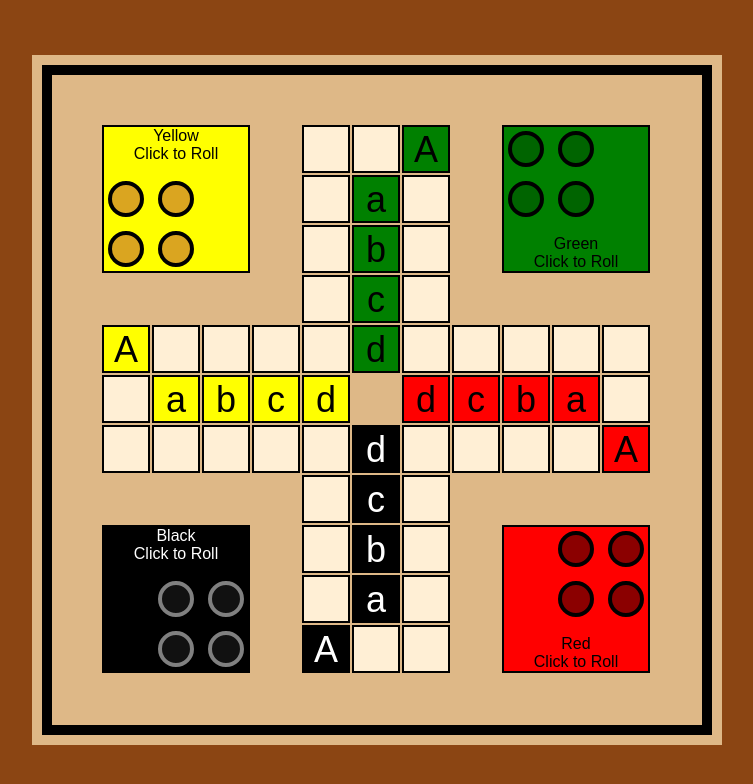
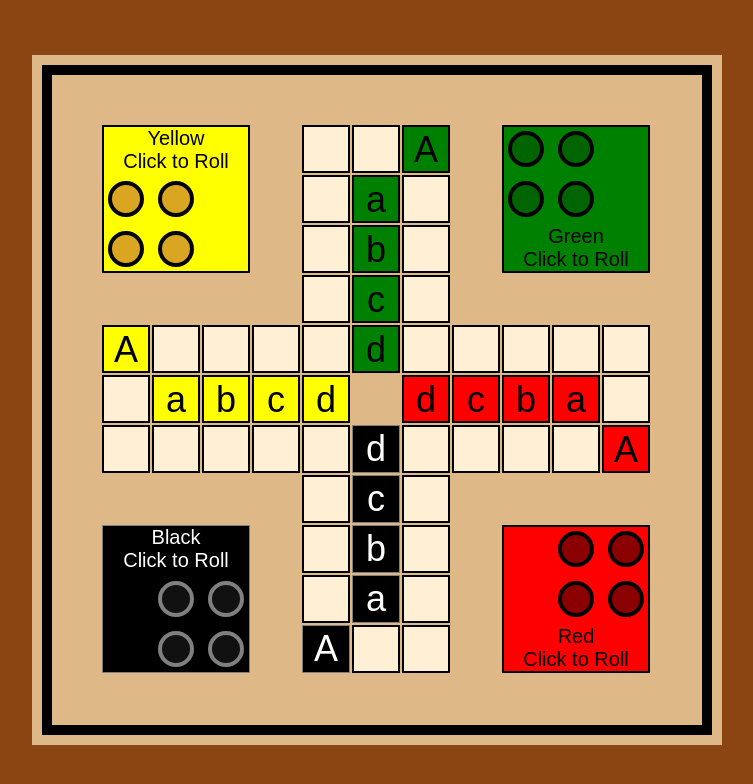
Before and after one commit to mikebrucker/why-you-heff-to-be-mad, a React (Create React App) app: page / in a window 1280 px wide. Shown: the top 784 px of the page, without its empty margins (263-1016 px from the left). Built offline with nearby package versions, Linux system fonts and the light colour scheme.

Commit message:
progress

```diff
--- a/src/components/BoardSpace.tsx
+++ b/src/components/BoardSpace.tsx
@@ -29,13 +29,13 @@ export default class BoardSpace extends Component<IBoardSpace, {}> {
         : { position: "absolute", top: `-9999px`, left: `-9999px` };
 
     const startSpotColor =
-      red === 1
+      red === 1 || red > 40
         ? "red"
-        : black === 1
+        : black === 1 || black > 40
         ? "black"
-        : yellow === 1
+        : yellow === 1 || yellow > 40
         ? "yellow"
-        : green === 1
+        : green === 1 || green > 40
         ? "green"
         : "papayawhip";
 
--- a/src/components/Piece.tsx
+++ b/src/components/Piece.tsx
@@ -5,7 +5,6 @@ import { ICoordinates } from "./Player";
 
 interface IPiece {
   color: string;
-  boardSpace: number;
   coordinates: ICoordinates;
   onClick: (e: any) => void;
 }
@@ -13,7 +12,6 @@ interface IPiece {
 export default class Piece extends Component<IPiece, IPiece> {
   public state = {
     color: this.props.color,
-    boardSpace: this.props.boardSpace,
     coordinates: this.props.coordinates,
     onClick: this.props.onClick
   };
@@ -47,7 +45,7 @@ export default class Piece extends Component<IPiece, IPiece> {
         onClick={this.props.onClick}
         className={`Piece ${color}-piece`}
         style={style}
-      ></div>
+      />
     );
   }
 }
--- a/src/components/Player.tsx
+++ b/src/components/Player.tsx
@@ -29,10 +29,11 @@ interface IPlayerState {
   readonly coordinates: ICoordinates;
   readonly boardSpaces: Array<JSX.Element>;
   readonly color: string;
-  roll: number;
+  roll: Array<number>;
   turn: boolean;
   allowedToRoll: boolean;
   allowedToMove: boolean;
+  ableToMove: boolean;
   initMove: boolean;
   p1: IPlayerPiece;
   p2: IPlayerPiece;
@@ -45,10 +46,11 @@ export default class Player extends Component<IPlayerProps, IPlayerState> {
     boardSpaces: this.props.boardSpaces,
     coordinates: { x: 0, y: 0 },
     color: this.props.color,
-    roll: 0,
+    roll: [],
     turn: true,
     allowedToRoll: true,
     allowedToMove: false,
+    ableToMove: false,
     initMove: false,
     p1: {
       coordinates: { x: 0, y: 0 },
@@ -73,6 +75,198 @@ export default class Player extends Component<IPlayerProps, IPlayerState> {
       default: { x: 0, y: 0 },
       boardSpace: 0,
       home: false
+    }
+  };
+
+  private makePieceGoHome = (myColor: string, index: keyof IPlayerState) => {
+    const piece: IPlayerPiece = this.state[index] as IPlayerPiece;
+    if (piece.coordinates !== piece.default) {
+      const updatePiece: IPlayerPiece = {
+        ...piece,
+        coordinates: piece.default,
+        boardSpace: 0
+      };
+      this.setState(({ [index]: updatePiece } as {}) as IPlayerState);
+    }
+  };
+
+  private rollDie = (numberOfRolls: number): Array<number> => {
+    const rolls = [];
+    for (let i = 0; i < numberOfRolls; i++) {
+      rolls.push(Math.ceil(Math.random() * 6));
+    }
+    return rolls;
+  };
+
+  private moveToNextSpace = (piece: IPlayerPiece, roll?: number) => {
+    const { color, boardSpaces } = this.state;
+    const newRoll = roll ? roll - 1 : 0;
+    const boardSpace = piece.boardSpace + 1;
+    const nextSpace = boardSpaces.filter(
+      space => space.props[color] === boardSpace
+    )[0];
+    const finalSpace = nextSpace.props.black
+      ? nextSpace.props.black
+      : boardSpace;
+    const coordinates: ICoordinates = {
+      x: nextSpace.props.coordinates.x,
+      y: nextSpace.props.coordinates.y
+    };
+    const originalSpace =
+      roll && piece.boardSpace
+        ? boardSpaces.filter(
+            space => space.props[color] === piece.boardSpace
+          )[0].props.black
+        : null;
+
+    return { newRoll, boardSpace, finalSpace, coordinates, originalSpace };
+  };
+
+  private moveFromJail = (piece: IPlayerPiece, pieceNumber: string) => {
+    const { color } = this.state;
+    const { boardSpace, finalSpace, coordinates } = this.moveToNextSpace(piece);
+
+    const occupied: IBoardSpaceProps = this.props.isSpaceOccupied(
+      finalSpace
+    ) as IBoardSpaceProps;
+
+    if (occupied.occupied) {
+      this.props.removePiece(occupied);
+    }
+    this.props.occupySpace(finalSpace, color, pieceNumber);
+
+    const updatePiece = { ...piece, boardSpace, coordinates };
+
+    this.setState(
+      ({
+        [pieceNumber]: updatePiece,
+        allowedToMove: true,
+        initMove: true
+      } as {}) as IPlayerState,
+      () => {
+        setTimeout(() => {
+          this.setState({ roll: this.rollDie(1) }, () =>
+            setTimeout(() => {
+              this.moveMe(pieceNumber as keyof IPlayerState);
+            }, 333)
+          );
+        }, 333);
+      }
+    );
+  };
+
+  private moveMe = (pieceNumber: keyof IPlayerState) => {
+    const { turn, allowedToMove } = this.state;
+    const piece: IPlayerPiece = this.state[pieceNumber] as IPlayerPiece;
+
+    if (turn && allowedToMove && piece.boardSpace && piece.boardSpace < 44) {
+      const { roll } = this.state;
+
+      if (roll.length === 1 && roll[0] > 0) {
+        const myRoll = roll[0];
+        const { color, initMove } = this.state;
+        const {
+          newRoll,
+          boardSpace,
+          finalSpace,
+          coordinates,
+          originalSpace
+        } = this.moveToNextSpace(piece, myRoll);
+
+        if (piece.boardSpace + myRoll > 40) {
+          // logic to make sure it cant replace a home piece or go past last space goes here
+          return this.setState({
+            allowedToRoll: true,
+            allowedToMove: false,
+            roll: [0]
+          });
+        }
+
+        if (originalSpace && initMove) {
+          this.props.emptySpace(originalSpace);
+          this.setState({ initMove: false });
+        }
+
+        if (newRoll === 0 && boardSpace > 0 && boardSpace < 41) {
+          const occupied: IBoardSpaceProps = this.props.isSpaceOccupied(
+            finalSpace
+          ) as IBoardSpaceProps;
+
+          if (occupied.occupied) {
+            this.props.removePiece(occupied);
+          }
+          this.props.occupySpace(finalSpace, color, pieceNumber);
+        }
+
+        const home = boardSpace > 40;
+        const updatePiece = { ...piece, boardSpace, coordinates, home };
+        this.setState(
+          ({
+            roll: [newRoll],
+            [pieceNumber]: updatePiece
+          } as {}) as IPlayerState,
+          () =>
+            setTimeout(() => {
+              this.moveMe(pieceNumber);
+            }, 333)
+        );
+      } else {
+        this.setState({ allowedToRoll: true, allowedToMove: false });
+      }
+    }
+  };
+
+  private myTurn = () => {
+    const { turn, allowedToRoll, p1, p2, p3, p4 } = this.state;
+
+    if (turn && allowedToRoll) {
+      const roll =
+        p1.boardSpace === 0 &&
+        p2.boardSpace === 0 &&
+        p3.boardSpace === 0 &&
+        p4.boardSpace === 0
+          ? this.rollDie(3)
+          : this.rollDie(1);
+
+      if (
+        !roll.includes(6) &&
+        p1.boardSpace === 0 &&
+        p2.boardSpace === 0 &&
+        p3.boardSpace === 0 &&
+        p4.boardSpace === 0
+      ) {
+        this.setState({
+          roll,
+          allowedToRoll: true
+        });
+      } else if (roll.includes(6)) {
+        const piece = [p1, p2, p3, p4]
+          .map((p, i) => {
+            return { p, num: `p${i + 1}` };
+          })
+          .filter(p => p.p.boardSpace === 0)[0];
+        // if you have jail pieces auto moves out one
+        if (piece) {
+          this.setState({
+            roll
+          });
+          return this.moveFromJail(piece.p, piece.num);
+        } else {
+          this.setState({
+            roll,
+            allowedToRoll: false,
+            allowedToMove: true,
+            initMove: true
+          });
+        }
+      } else {
+        this.setState({
+          roll,
+          allowedToRoll: false,
+          allowedToMove: true,
+          initMove: true
+        });
+      }
     }
   };
 
@@ -106,100 +300,18 @@ export default class Player extends Component<IPlayerProps, IPlayerState> {
     }
   }
 
-  public makePieceGoHome = (myColor: string, index: keyof IPlayerState) => {
-    const piece: IPlayerPiece = this.state[index] as IPlayerPiece;
-    if (piece.coordinates !== piece.default) {
-      const updatePiece: IPlayerPiece = {
-        ...piece,
-        coordinates: piece.default,
-        boardSpace: 0
-      };
-      this.setState(({ [index]: updatePiece } as {}) as IPlayerState);
-    }
-  };
-
-  public rollDie = (): number => {
-    return Math.ceil(Math.random() * 6);
-  };
-
-  public myTurn = () => {
-    const { allowedToRoll, turn } = this.state;
-
-    if (turn && allowedToRoll) {
-      const roll = this.rollDie();
-      this.setState({
-        roll,
-        allowedToRoll: false,
-        allowedToMove: true,
-        initMove: true
-      });
-    }
-  };
-
-  public moveMe = (pieceNumber: keyof IPlayerState) => {
-    const { turn, allowedToMove, initMove, roll } = this.state;
-
-    if (turn && allowedToMove && roll > 0) {
-      const { color, boardSpaces } = this.state;
-      const piece: IPlayerPiece = this.state[pieceNumber] as IPlayerPiece;
-
-      const newRoll = piece.boardSpace > 0 ? roll - 1 : roll;
-
-      let boardSpace = piece.boardSpace + 1;
-
-      const nextSpace = boardSpaces.filter(
-        space => space.props[color] === boardSpace
-      )[0];
-
-      const nextSpaceCoordinates = nextSpace.props.coordinates;
-
-      let coordinates: ICoordinates = {
-        x: nextSpaceCoordinates.x,
-        y: nextSpaceCoordinates.y
-      };
-
-      const originalSpace = piece.boardSpace
-        ? boardSpaces.filter(
-            space => space.props[color] === piece.boardSpace
-          )[0].props.black
-        : null;
-
-      if (originalSpace && initMove) {
-        this.props.emptySpace(originalSpace);
-        this.setState({ initMove: false });
-      }
-
-      if (newRoll === 0 && boardSpace > 0 && boardSpace < 41) {
-        const finalSpace = nextSpace.props.black;
-        const occupied: IBoardSpaceProps = this.props.isSpaceOccupied(
-          finalSpace
-        ) as IBoardSpaceProps;
-
-        if (occupied.occupied) {
-          this.props.removePiece(occupied);
-        }
-        this.props.occupySpace(finalSpace, color, pieceNumber);
-      }
-
-      const updatePiece = { ...piece, boardSpace, coordinates };
-
-      this.setState(
-        ({ roll: newRoll, [pieceNumber]: updatePiece } as {}) as IPlayerState,
-        () =>
-          setTimeout(() => {
-            this.moveMe(pieceNumber);
-          }, 333)
-      );
-    } else {
-      this.setState({ allowedToRoll: true, allowedToMove: false });
-    }
-  };
-
   public render() {
     const { color, coordinates, p1, p2, p3, p4, roll, turn } = this.state;
     const x = coordinates.x;
     const y = coordinates.y;
-    const displayRoll = turn ? (roll > 0 ? roll : "Click to Roll") : "";
+
+    const displayRoll = turn
+      ? roll.length > 1
+        ? `${roll[0]}, ${roll[1]}, ${roll[2]}`
+        : roll.length === 1 && roll[0] > 0
+        ? `${roll[0]}`
+        : "Click to Roll"
+      : "Wait Your Turn";
 
     const style: CSS.Properties =
       coordinates && x && y
@@ -226,25 +338,21 @@ export default class Player extends Component<IPlayerProps, IPlayerState> {
           <Piece
             onClick={this.moveMe.bind(this, "p1")}
             color={color}
-            boardSpace={0}
             coordinates={{ x: p1.coordinates.x, y: p1.coordinates.y }}
           />
           <Piece
             onClick={this.moveMe.bind(this, "p2")}
             color={color}
-            boardSpace={0}
             coordinates={{ x: p2.coordinates.x, y: p2.coordinates.y }}
           />
           <Piece
             onClick={this.moveMe.bind(this, "p3")}
             color={color}
-            boardSpace={0}
             coordinates={{ x: p3.coordinates.x, y: p3.coordinates.y }}
           />
           <Piece
             onClick={this.moveMe.bind(this, "p4")}
             color={color}
-            boardSpace={0}
             coordinates={{ x: p4.coordinates.x, y: p4.coordinates.y }}
           />
         </>
--- a/src/scss/Board.scss
+++ b/src/scss/Board.scss
@@ -12,6 +12,7 @@
   .black {
     background-color: black;
     color: white;
+    border: 1px solid gray;
 
     &-piece {
       background-color: #111;
--- a/src/scss/Player.scss
+++ b/src/scss/Player.scss
@@ -2,4 +2,5 @@
   width: 148px;
   height: 148px;
   border: 2px solid black;
+  font-size: 20px;
 }
```
Also changed, not shown: src/components/Board.tsx (+7 -7 lines), 1 other file (tests, documents, lock files or other folders).
